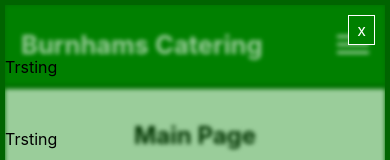
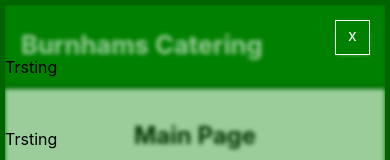
Before and after one commit to CodingDatum/burnhams-catering, a React (Create React App) app: page / in a window 390 px wide. Both pictures are taken after a click on the element 353 px from the left and 44 px from the top of the page. Shown: the top 160 px of the page. Built offline with nearby package versions, Linux system fonts and the light colour scheme.

Commit message:
fixed navcol button to cover hamburger

```diff
--- a/src/components/Navbar/NavCol.module.css
+++ b/src/components/Navbar/NavCol.module.css
@@ -22,12 +22,14 @@
 }
 
 .close{
+    height: 2.2rem;
+    width: 2.2rem;
     background-color: green;
     border: 1px solid white;
     color: white;
     position: absolute;
-    top: 10px;
-    right: 10px;
-    padding: 0.25rem 0.5rem;
-    padding-top: 0.15srem;
+    top: 15px;
+    right: 15px;
+    padding: 0.25rem;
+    text-align: center;
 }
```
